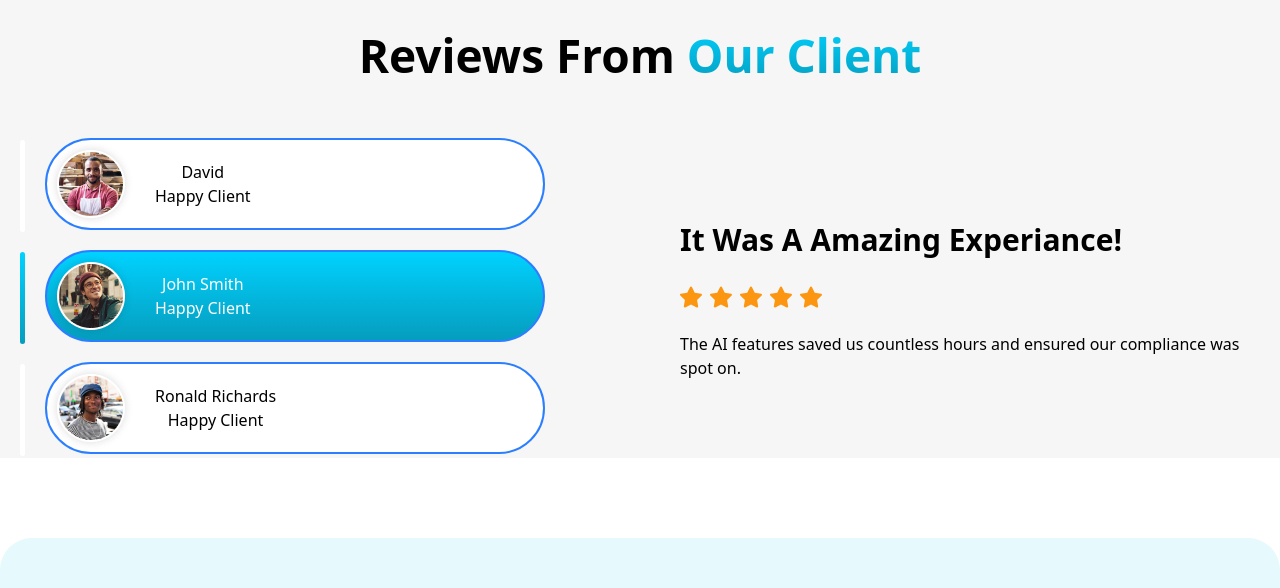
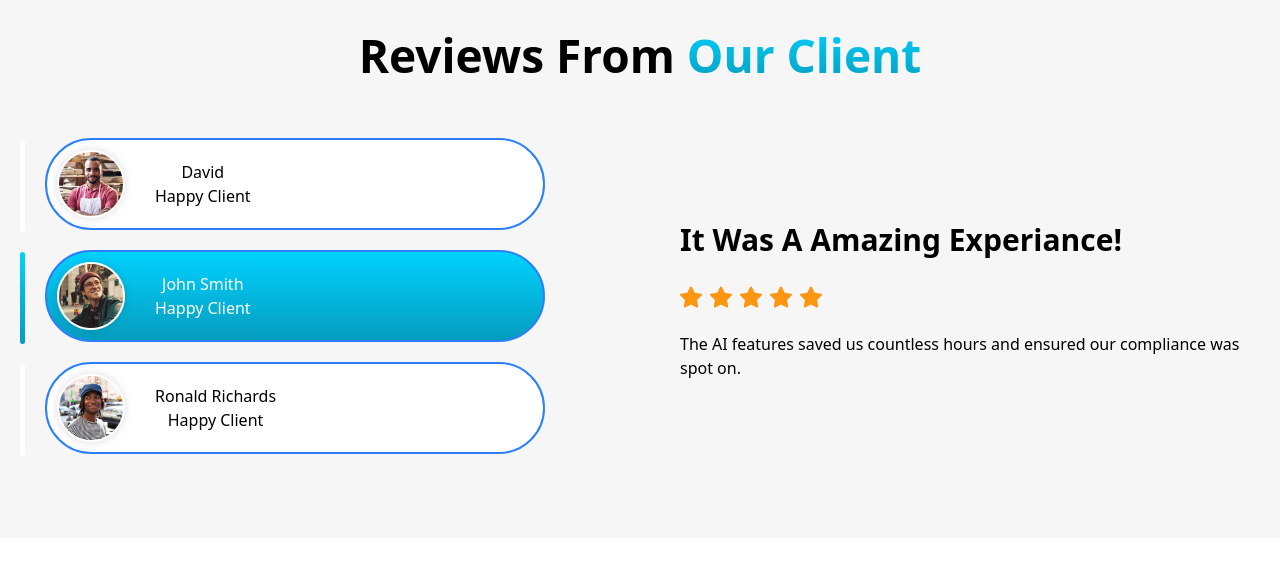
Before and after one commit to skSadi12/carBusiness, a React (Vite) app: page / in a window 1280 px wide. Shown: the part 1180-1768 px from the top of the page. Built offline with nearby package versions, Linux system fonts and the light colour scheme.

Commit message:
some change

```diff
--- a/src/components/home/Partners.jsx
+++ b/src/components/home/Partners.jsx
@@ -1,15 +1,16 @@
 import React from "react";
 import Gradient from "../reUse/Gradient";
-import partner1 from "/partners-1.png"
-import partner2 from "/partners-2.png"
-import partner3 from "/partners-3.png"
-import partner4 from "/partners-4.png"
-import partner5 from "/partners-5.png"
-import partner6 from "/partners-6.png"
+import partner1 from "/partners-1.png";
+import partner2 from "/partners-2.png";
+import partner3 from "/partners-3.png";
+import partner4 from "/partners-4.png";
+import partner5 from "/partners-5.png";
+import partner6 from "/partners-6.png";
 
 function Partners() {
   return (
-    <section className="max-w-[1400px] mt-20 mb-10  mx-auto p-10 bg-[#E6F9FD] rounded-4xl ">
+    <section className=" mt-20 mb-10 p-1">
+      <div className=" max-w-[1400px]  mx-auto p-10 bg-[#E6F9FD] rounded-4xl">
         <h2 className="text-[46px] text-center font-bold ">
           Our <Gradient>Partners</Gradient>
         </h2>
@@ -32,7 +33,7 @@ function Partners() {
           <div className="min-w-[300px] bg-white p-10  rounded-2xl min-h-[100px] ">
             <img src={partner6} alt="" className="w-full " />
           </div>
-
+        </div>
       </div>
     </section>
   );
--- a/src/components/home/Reviews.jsx
+++ b/src/components/home/Reviews.jsx
@@ -43,7 +43,7 @@ function Reviews() {
       <h2 className="text-center text-[46px] font-bold py-12 ">
         Reviews From <Gradient>Our Client</Gradient>
       </h2>
-      <div className="max-w-[1300px] px-5 mx-auto justify-evenly flex flex-col lg:flex-row gap-20   items-center">
+      <div className="max-w-[1300px] px-5 pb-20 mx-auto justify-evenly flex flex-col lg:flex-row gap-20   items-center">
         <div className="flex items-center gap-5 lg:w-1/2 w-full">
           <div className="space-y-5">
             {Array.from(Array(3).keys()).map((el) => (
```
Lines whose indentation alone changed are shown as unchanged.
